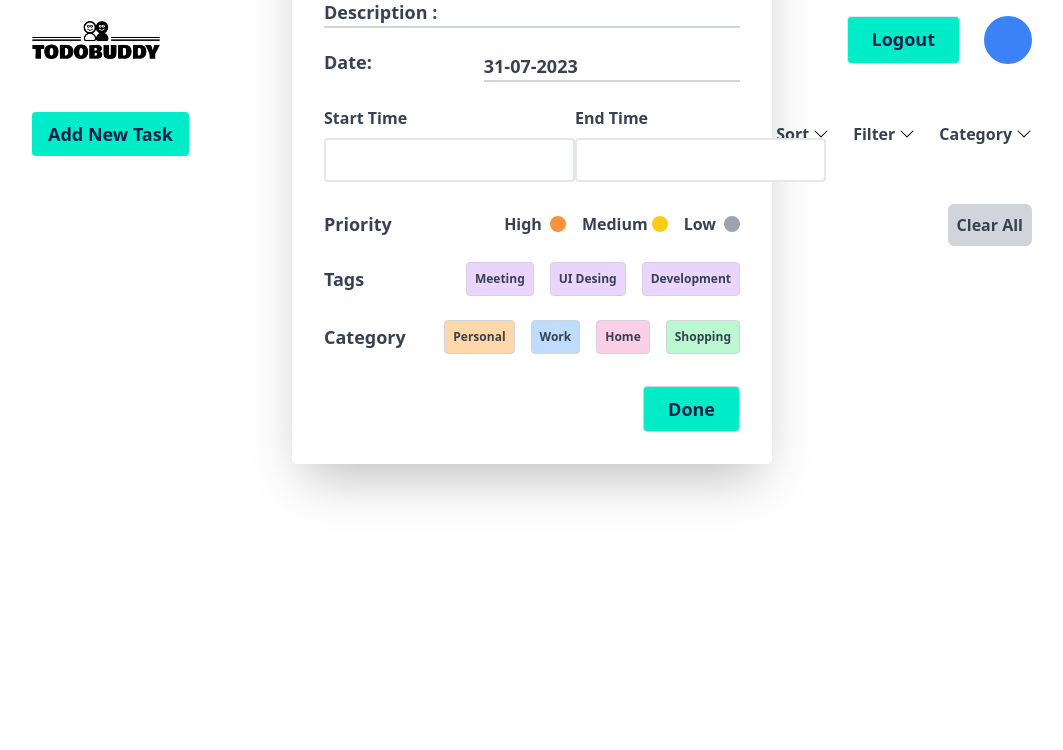
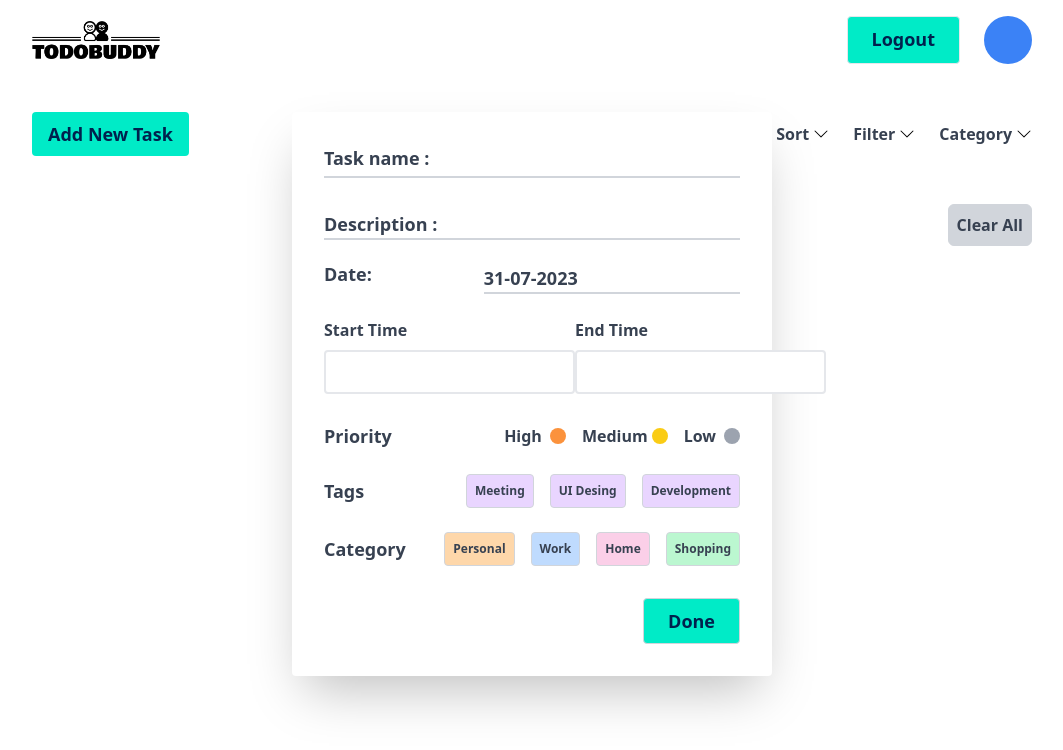
Before and after one commit to sachinDev07/TodoBuddy-React, a React (Vite) app: page / in a window 1280 px wide. Both pictures are taken after a click on the button "Add New Task". Shown: the top 750 px of the page, without its empty margins (108-1171 px from the left). Built offline with nearby package versions, Linux system fonts and the light colour scheme.

Commit message:
add delete functionality and some changes in the UI

```diff
--- a/src/components/DatePicker.jsx
+++ b/src/components/DatePicker.jsx
@@ -9,6 +9,7 @@ const DatePickerComponent = ({ selectedDate, handleDateChange }) => {
       <DatePicker
         selected={selectedDate}
         onChange={handleDateChange}
+        required
         dateFormat="dd-MM-yyyy"
         className="w-full mt-1 font-bold outline-none text-lg text-gray-700 border-b-2 border-spacing-x-2 border-gray-300 bg-white transition duration-150 ease-in-out focus:border-gray-700 focus:text-gray-700 mb-6"
       />
--- a/src/components/TaskCard.jsx
+++ b/src/components/TaskCard.jsx
@@ -94,8 +94,8 @@ const TaskCard = ({ onSubmitTask }) => {
   };
 
   return (
-    <section className="relative max-w-[480px] min-w-[480px] shadow-2xl rounded">
-      <div className="p-8">
+    <section className="relative bg-white max-w-[480px] min-w-[480px] shadow-2xl rounded">
+      <form onSubmit={onSubmit} className="p-8">
         <div className="">
           <label
             className={`absolute text-gray-700 font-bold text-lg whitespace-nowrap ${
@@ -113,6 +113,9 @@ const TaskCard = ({ onSubmitTask }) => {
             onFocus={() => handleFocus("taskname")}
             onBlur={handleBlur}
             onChange={onChange}
+            minLength={3}
+            maxLength={30}
+            required
             className="w-full mt-1 font-bold outline-none text-lg text-gray-700 border-b-2 border-spacing-x-2 border-gray-300 bg-white transition duration-150 ease-in-out focus:border-gray-700 focus:text-gray-700 mb-6"
           />
         </div>
@@ -133,6 +136,9 @@ const TaskCard = ({ onSubmitTask }) => {
             onFocus={() => handleFocus("description")}
             onBlur={handleBlur}
             onChange={onChange}
+            minLength={5}
+            maxLength={70}
+            required
             className="w-full outline-none text-gray-700 border-b-2 border-gray-300 font-bold text-lg
             focus:border-gray-700"
           />
@@ -228,17 +234,15 @@ const TaskCard = ({ onSubmitTask }) => {
             </span>
           </div>
         </div>
-
         <div className="flex justify-end mt-8">
           <button
-            type="button"
-            onClick={onSubmit}
+            type="submit"
             className="right-0 text-lg text-[#00214d] font-bold border border-gray-300 hover:border-gray-700 px-6 py-2 rounded bg-[#00ebc7] hover:bg-cyan-500 transition duration-150 ease-in-out active:bg-cyan-400 active:text-white"
           >
             Done
           </button>
         </div>
-      </div>
+      </form>
     </section>
   );
 };
--- a/src/components/TimePicker.jsx
+++ b/src/components/TimePicker.jsx
@@ -18,7 +18,8 @@ const TimePicker = ({ label, selectedTime, onTimeChange }) => {
         onChange={(date) => onTimeChange(date)}
         showTimeSelect
         showTimeSelectOnly
-        timeIntervals={15}
+        required
+        timeIntervals={30}
         dateFormat="h:mm aa"
         className="border-2 rounded p-2"
       />
--- a/src/components/Todo.jsx
+++ b/src/components/Todo.jsx
@@ -6,21 +6,34 @@ import TodoList from "./TodoList";
 
 const Todo = () => {
   const [cardShow, setCardShow] = useState(false);
+  const [storedTaskData, setStoredTaskData] = useState(
+    JSON.parse(localStorage.getItem("tasks")) || []
+  );
 
   const addTask = () => {
     setCardShow(true);
   };
 
   const handleSubmitTask = (taskDetails) => {
-    const updatedTaskData = [...storedTaskData, taskDetails];
+    const taskId = Date.now();
+    const updatedTaskData = [...storedTaskData, { id: taskId, ...taskDetails }];
     localStorage.setItem("tasks", JSON.stringify(updatedTaskData));
     setCardShow(false);
   };
 
-  const storedTaskData = JSON.parse(localStorage.getItem("tasks")) || [];
+
+  const deleteTask = (id) => {
+    const updateTaskData = storedTaskData.filter((t) => t.id !== id);
+    localStorage.setItem("tasks", JSON.stringify(updateTaskData));
+    setStoredTaskData(updateTaskData);
+  };
+
+  const clearLocalStorage = () => {
+    localStorage.clear();
+  };
 
   return (
-    <section className="px-4 mt-8 relative">
+    <section className={`px-4 mt-8 relative`}>
       <div className="relative max-w-[1000px] mx-auto flex flex-col justify-between">
         <div className="flex justify-between">
           <button
@@ -44,24 +57,28 @@ const Todo = () => {
         </div>
 
         <div className="flex justify-end mt-12 my-2">
-          <button className=" text-gray-700 font-semibold px-2 py-2 bg-gray-300 rounded-md hover:bg-gray-200 active:bg-gray-300 border border-gray-300 transition duration-150 ease-in-out">
+          <button
+            onClick={clearLocalStorage}
+            className=" text-gray-700 font-semibold px-2 py-2 bg-gray-300 rounded-md hover:bg-gray-200 active:bg-gray-300 border border-gray-300 transition duration-150 ease-in-out"
+          >
             Clear All
           </button>
-        </div>
-
-        <div className="absolute top-[30%] md:top-[40%] left-1/2 transform -translate-x-1/2 -translate-y-1/2">
-          {cardShow && (
-            <div className="">
-              <TaskCard onSubmitTask={handleSubmitTask} />
-            </div>
-          )}
         </div>
         <div className="sm:grid sm:grid-cols-2 lg:grid-cols-4 xl:grid-cols-4 2xl:grid-cols-4 mt-2 mb-6 gap-4 overflow-hidden">
           {storedTaskData.length > 0 &&
             storedTaskData?.map((task) => (
-              <TodoList key={task.name} task={task} />
+              <TodoList key={task.id} task={task} onDelete={deleteTask} />
             ))}
         </div>
+      </div>
+      <div
+        className={`absolute top-0 left-1/2 transform -translate-x-1/2  z-40`}
+      >
+        {cardShow && (
+          <div className="">
+            <TaskCard onSubmitTask={handleSubmitTask} />
+          </div>
+        )}
       </div>
     </section>
   );
--- a/src/components/TodoList.jsx
+++ b/src/components/TodoList.jsx
@@ -2,9 +2,9 @@ import { useEffect, useState } from "react";
 import { AiFillEdit } from "react-icons/ai";
 import { TiTick } from "react-icons/ti";
 
-const TodoList = ({ task }) => {
+const TodoList = ({ task, onDelete }) => {
   const [truncateText, setTruncateText] = useState("");
-  const { name, startTime, endTime, date } = task;
+  const { id, name, startTime, endTime, date } = task;
 
   useEffect(() => {
     if (name.length > 30) {
@@ -39,6 +39,7 @@ const TodoList = ({ task }) => {
           />
           <p
             title="Remove"
+            onClick={() => onDelete(id)}
             className="cursor-pointer font-bold text-lg text-red-700 hover:text-red-500 transition duration-150 ease-in-out"
           >
             X
```
